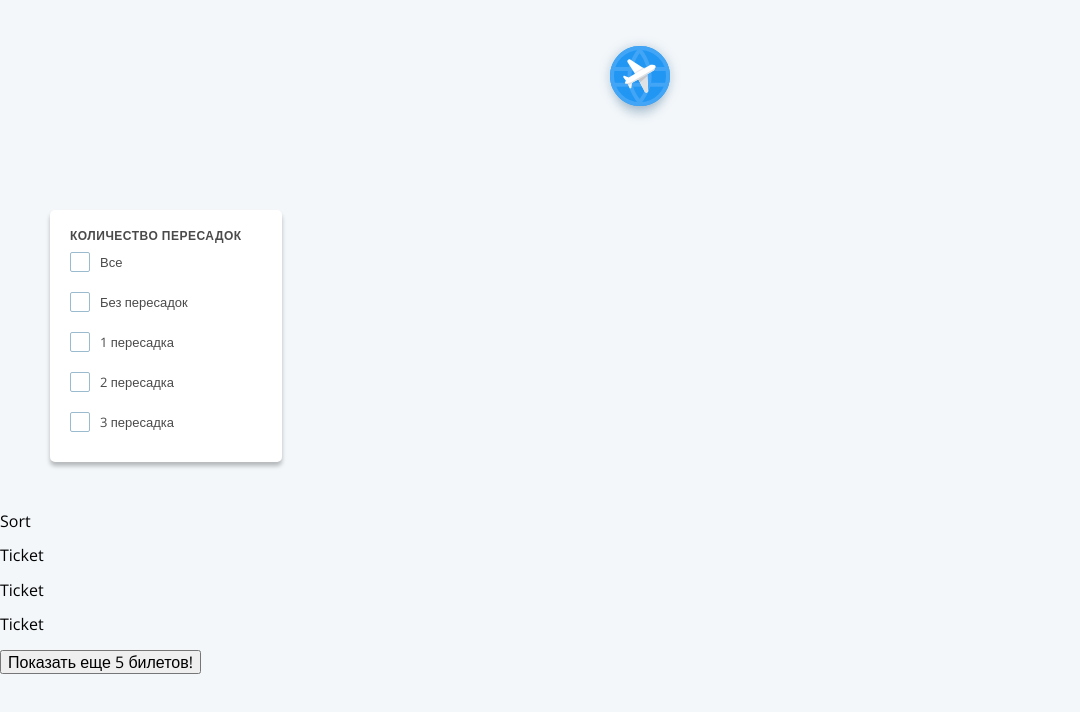
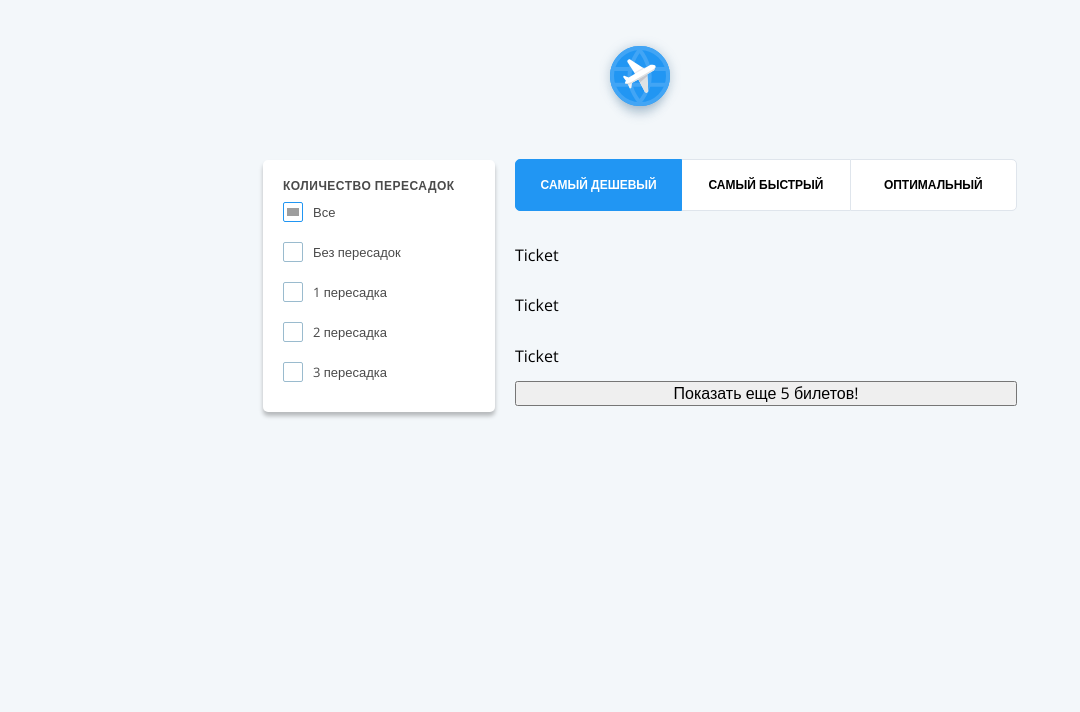
Before and after one commit to ozkhanm/idea-platform-test-assignment, a React (Create React App) app: page / in a window 1280 px wide. Shown: the top 712 px of the page, without its empty margins (0-1080 px from the left). Built offline with nearby package versions, Linux system fonts and the light colour scheme; grey boxes are pictures that could not be loaded.

Commit message:
описал блок сортировки и подправил расположение элементов по сетке

```diff
--- a/src/components/ContentBlock/ContentBlock.tsx
+++ b/src/components/ContentBlock/ContentBlock.tsx
@@ -2,15 +2,17 @@ import SortBlock from "../SortBlock/SortBlock";
 import ShowMoreButton from "../ShowMoreButton/ShowMoreButton";
 import TicketCard from "../TicketCard/TicketCard";
 
+import { ContentBlockWrapper } from "./content-block-styled";
+
 const ContentBlock = () => {
   return (
-    <>
+    <ContentBlockWrapper>
       <SortBlock />
       <TicketCard />
       <TicketCard />
       <TicketCard />
       <ShowMoreButton />
-    </>
+    </ContentBlockWrapper>
   );
 };
 
--- /dev/null
+++ b/src/components/ContentBlock/content-block-styled.js
@@ -0,0 +1,6 @@
+import styled from "styled-components";
+
+export const ContentBlockWrapper = styled.div`
+  display: flex;
+  flex-direction: column;
+`;
--- a/src/components/FilterBlock/FilterBlock.tsx
+++ b/src/components/FilterBlock/FilterBlock.tsx
@@ -18,7 +18,7 @@ const getFilterControlsList = (filterItems: IFilterItem[]) => {
 
         return (
           <FilterControlsListItem key={key}>
-            <FilterControlsInput type={"checkbox"} id={item.id} name={"filter"} />
+            <FilterControlsInput type={"checkbox"} id={item.id} name={"filter"} defaultChecked={id === 0} />
             <FilterControlsLabel htmlFor={item.id}>{item.label}</FilterControlsLabel>
           </FilterControlsListItem>
         );
--- a/src/components/FilterBlock/filter-block-styled.js
+++ b/src/components/FilterBlock/filter-block-styled.js
@@ -2,7 +2,7 @@ import styled from "styled-components";
 
 export const FilterControlsBlock = styled.div`
   width: 232px;
-  margin: 50px;
+  margin-right: 20px;
   padding-top: 20px;
   padding-bottom: 20px;
 
--- a/src/components/PageBody/PageBody.tsx
+++ b/src/components/PageBody/PageBody.tsx
@@ -1,12 +1,14 @@
 import FilterBlock from "../FilterBlock/FilterBlock";
 import ContentBlock from "../ContentBlock/ContentBlock";
 
+import { PageBodyWrapper } from "./page-body-styled";
+
 const PageBody = () => {
   return (
-    <>
+    <PageBodyWrapper>
       <FilterBlock />
       <ContentBlock />
-    </>
+    </PageBodyWrapper>
   )
 };
 
--- /dev/null
+++ b/src/components/PageBody/page-body-styled.js
@@ -0,0 +1,6 @@
+import styled from "styled-components";
+
+export const PageBodyWrapper = styled.div`
+  display: flex;
+  justify-content: center;
+`;
--- /dev/null
+++ b/src/components/SortBlock/ISortItem.ts
@@ -0,0 +1,3 @@
+export type ISortItem = {
+
+};
--- a/src/components/SortBlock/SortBlock.tsx
+++ b/src/components/SortBlock/SortBlock.tsx
@@ -1,8 +1,28 @@
+import { SORT_ITEMS } from "../../constants";
+
+import {
+  SortControlsList,
+  SortControlsListItem,
+  SortControlsInput,
+  SortControlsLabel
+} from "./sort-block-styled";
+
 const SortBlock = () => {
   return (
-    <>
-      <p>Sort</p>
-    </>
+    <SortControlsList>
+      <SortControlsListItem>
+        <SortControlsInput type={"radio"} id={"cheapest"} name={"sort"} value={"1"} defaultChecked={true} />
+        <SortControlsLabel htmlFor={"cheapest"}>Самый дешевый</SortControlsLabel>
+      </SortControlsListItem>
+      <SortControlsListItem>
+        <SortControlsInput type={"radio"} id={"fastest"} name={"sort"} value={"2"} />
+        <SortControlsLabel htmlFor={"fastest"}>Самый быстрый</SortControlsLabel>
+      </SortControlsListItem>
+      <SortControlsListItem>
+        <SortControlsInput type={"radio"} id={"optimal"} name={"sort"} value={"3"} />
+        <SortControlsLabel htmlFor={"optimal"}>Оптимальный</SortControlsLabel>
+      </SortControlsListItem>
+    </SortControlsList>
   );
 };
 
--- /dev/null
+++ b/src/components/SortBlock/sort-block-styled.js
@@ -0,0 +1,86 @@
+import styled from "styled-components";
+
+export const SortControlsList = styled.ul`
+  display: flex;
+  padding: 0;
+  margin: 0;
+  margin-bottom: 20px;
+  width: 502px;
+
+  list-style: none;
+`;
+
+export const SortControlsListItem = styled.li`
+  display: flex;
+  align-items: center;
+  justify-content: center;
+  width: 168px;
+  height: 50px;
+
+  text-align: center;
+
+  background: #FFFFFF;
+  box-sizing: border-box;
+
+  &:first-child {
+    border-top-left-radius: 5px;
+    border-bottom-left-radius: 5px;
+  }
+
+  &:last-child {
+    border-top-right-radius: 5px;
+    border-bottom-right-radius: 5px;
+  }
+
+  &:nth-child(2) label {
+    border-left: 0;
+    border-right: 0;
+  }
+
+  &:first-child label {
+    border-top-left-radius: 5px;
+    border-bottom-left-radius: 5px;
+  }
+
+  &:last-child label {
+    border-top-right-radius: 5px;
+    border-bottom-right-radius: 5px;
+  }
+
+  & input:checked + label {
+    color: #fff;
+
+    background-color: #2196F3;
+    border: 1px solid #2196F3;
+  }
+
+  &:first-child input:checked + label {
+    border-top-left-radius: 5px;
+    border-bottom-left-radius: 5px;
+  }
+
+  &:last-child input:checked + label {
+    border-top-right-radius: 5px;
+    border-bottom-right-radius: 5px;
+  }
+`;
+
+export const SortControlsInput = styled.input`
+  display: none;
+`;
+
+export const SortControlsLabel = styled.label`
+  display: flex;
+  justify-content: center;
+  align-items: center;
+  width: 100%;
+  height: 100%;
+
+  font-style: normal;
+  font-weight: 600;
+  font-size: 12px;
+  line-height: 20px;
+  text-transform: uppercase;
+
+  border: 1px solid #DFE5EC;
+`;
--- a/src/constants.ts
+++ b/src/constants.ts
@@ -1,4 +1,5 @@
 import { IFilterItem } from "./components/FilterBlock/IFilterItem";
+import { ISortItem } from "./components/SortBlock/ISortItem";
 
 export const FILTER_ITEMS: IFilterItem[] = [
   {
@@ -19,3 +20,7 @@ export const FILTER_ITEMS: IFilterItem[] = [
     label: "3 пересадка"
   },
 ];
+
+export const SORT_ITEMS: ISortItem[] = [
+
+];
```
